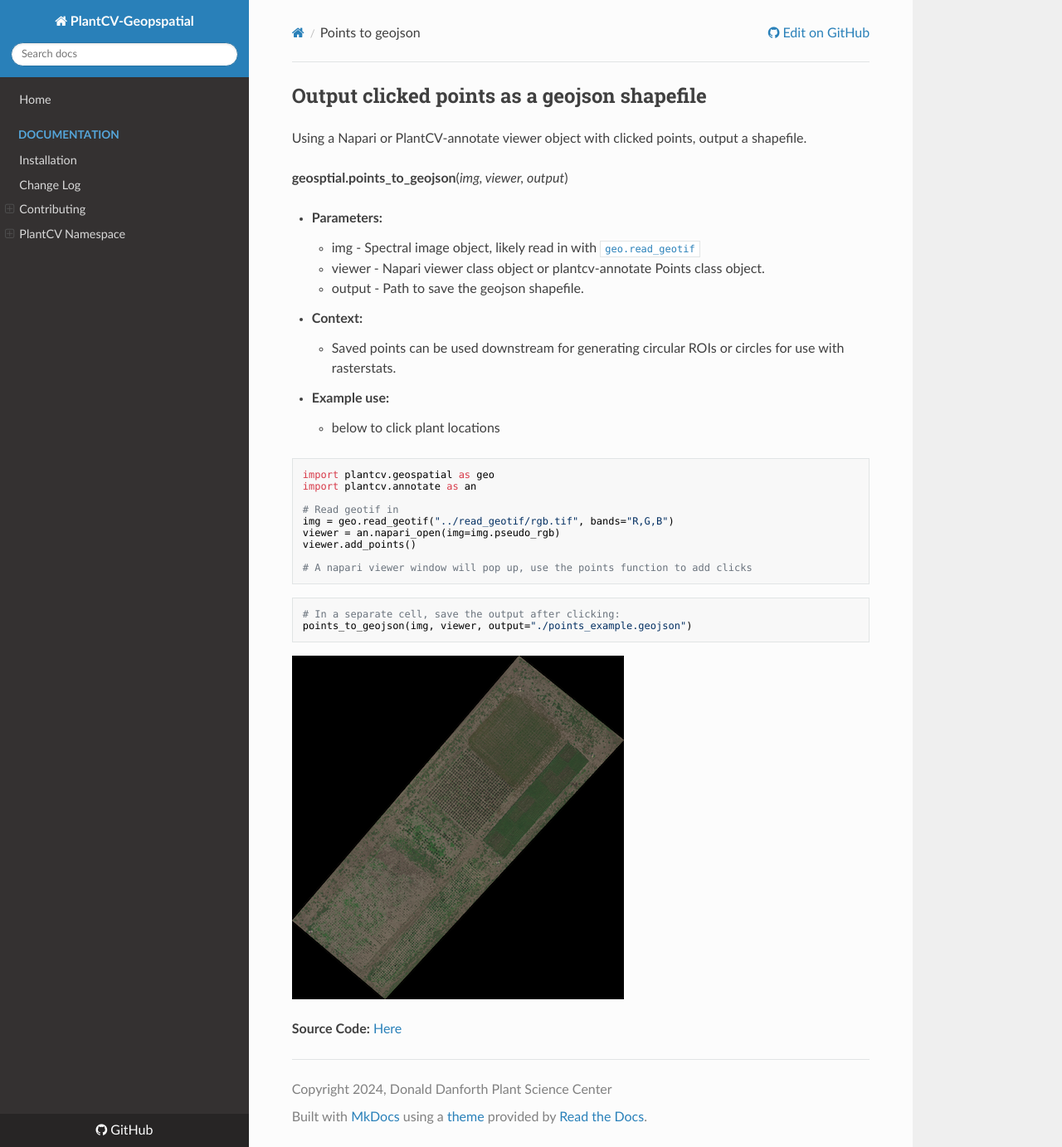
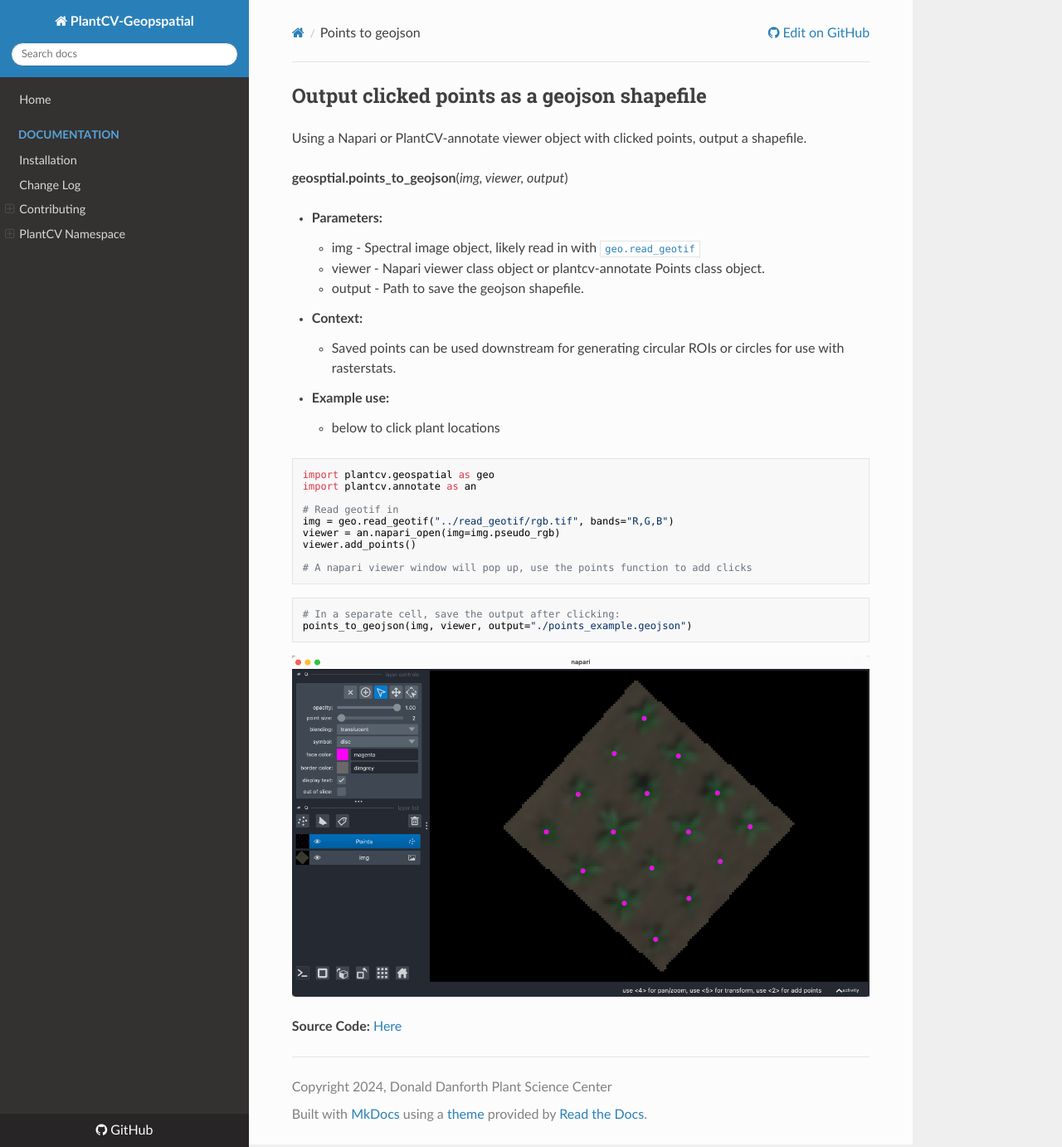
Before and after one commit to danforthcenter/plantcv-geospatial, an MkDocs documentation site: the page built from docs/points_to_geojson.md, in a window 1280 px wide and 1382 px high. Shown: the whole window at 83% size. Built offline with MkDocs 1.6.1, drawn with Linux system fonts in a browser that asks for light colours; nearby versions of some CDN libraries.

Commit message:
Add docs images

````diff
--- a/docs/points_to_geojson.md
+++ b/docs/points_to_geojson.md
@@ -31,6 +31,6 @@ viewer.add_points()
 points_to_geojson(img, viewer, output="./points_example.geojson")
 ```
 
-![Screenshot](documentation_images/multispec_pseudo_rgb.png)
+![Screenshot](documentation_images/napari_clicks.png)
 
 **Source Code:** [Here](https://github.com/danforthcenter/plantcv-geospatial/blob/main/plantcv/geospatial/points_to_geojson.py)
````
Also changed, not shown: docs/documentation_images/napari_clicks.png (added).
